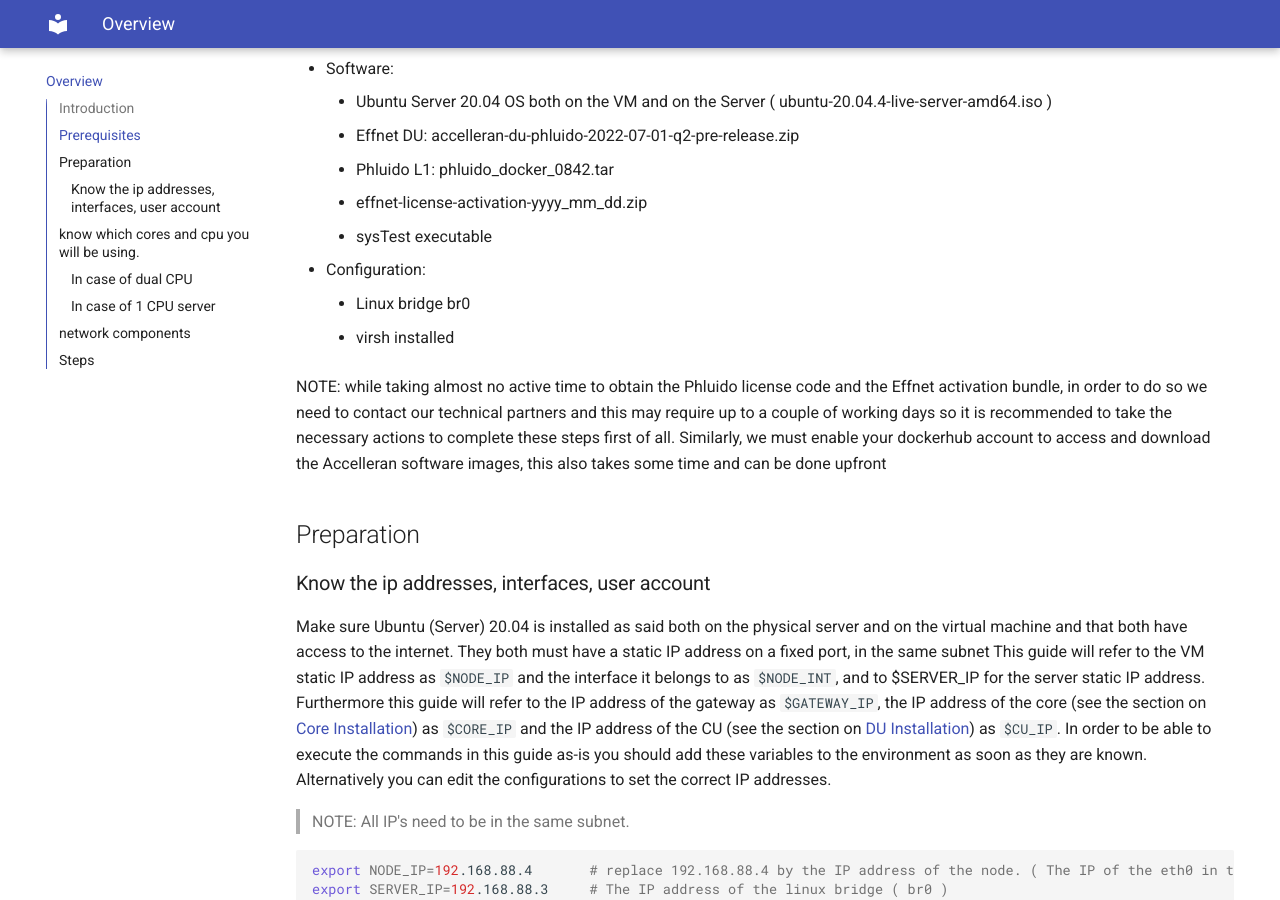
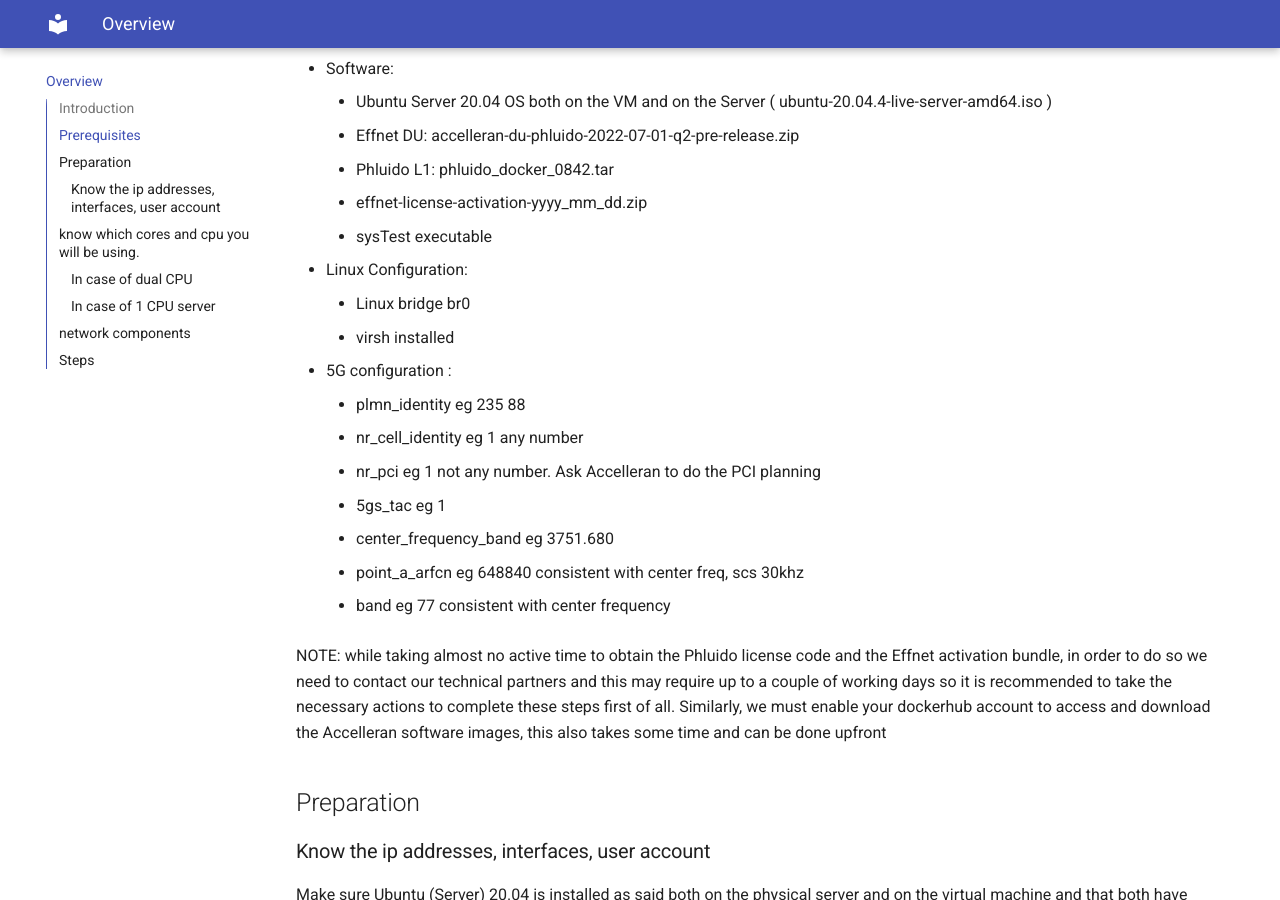
Before and after one commit to accelleran/drax-docs, an MkDocs documentation site: the page built from docs/index.md, in a window 1280 px wide and 900 px high, scrolled down 1096 px. Built offline with MkDocs 1.6.1 and Material for MkDocs 9.7.7, drawn with Linux system fonts in a browser that asks for light colours; the version menu is left out.

Commit message:
Update index.md

```diff
--- a/docs/index.md
+++ b/docs/index.md
@@ -35,9 +35,18 @@ NOTE: the VM shall be created using KVM/Virsh, this allows to have easy access t
 	* effnet-license-activation-yyyy_mm_dd.zip
 	* sysTest executable
 
-* Configuration:
+* Linux Configuration:
     * Linux bridge br0
     * virsh installed
+
+* 5G configuration :
+	* plmn_identity eg 235 88
+	* nr_cell_identity eg 1 any number
+	* nr_pci eg 1 not any number. Ask Accelleran to do the PCI planning
+	* 5gs_tac eg 1
+	* center_frequency_band eg 3751.680
+	* point_a_arfcn eg 648840 consistent with center freq, scs 30khz
+	* band eg 77 consistent with center frequency
 
 NOTE: while taking almost no active time to obtain the Phluido license code and the Effnet activation bundle, in order to do so we need to contact our technical partners and this may require up to a couple of working days so it is recommended to take the necessary actions to complete these steps first of all. Similarly, we must enable your dockerhub account to access and download the Accelleran software images, this also takes some time and can be done upfront
 
```
